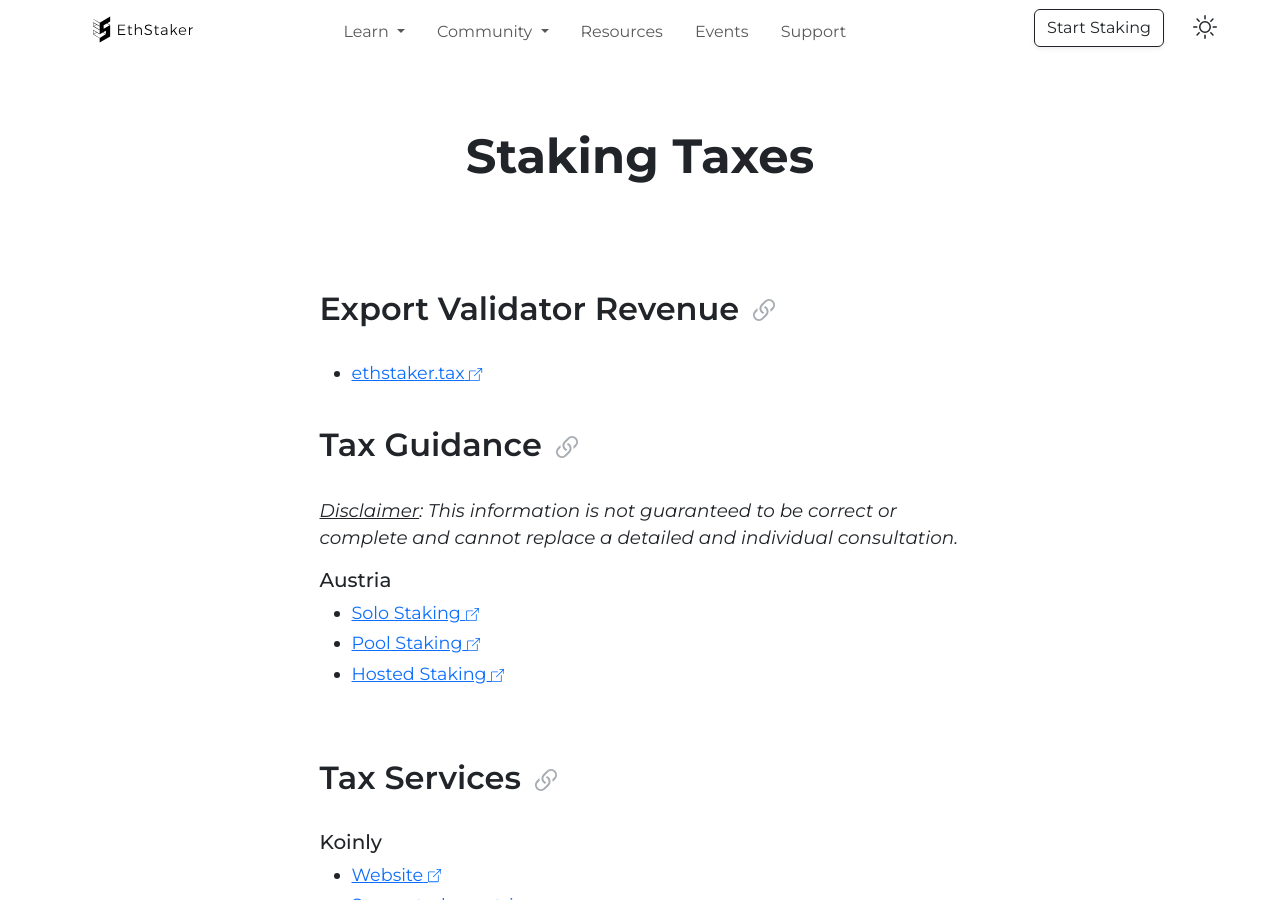
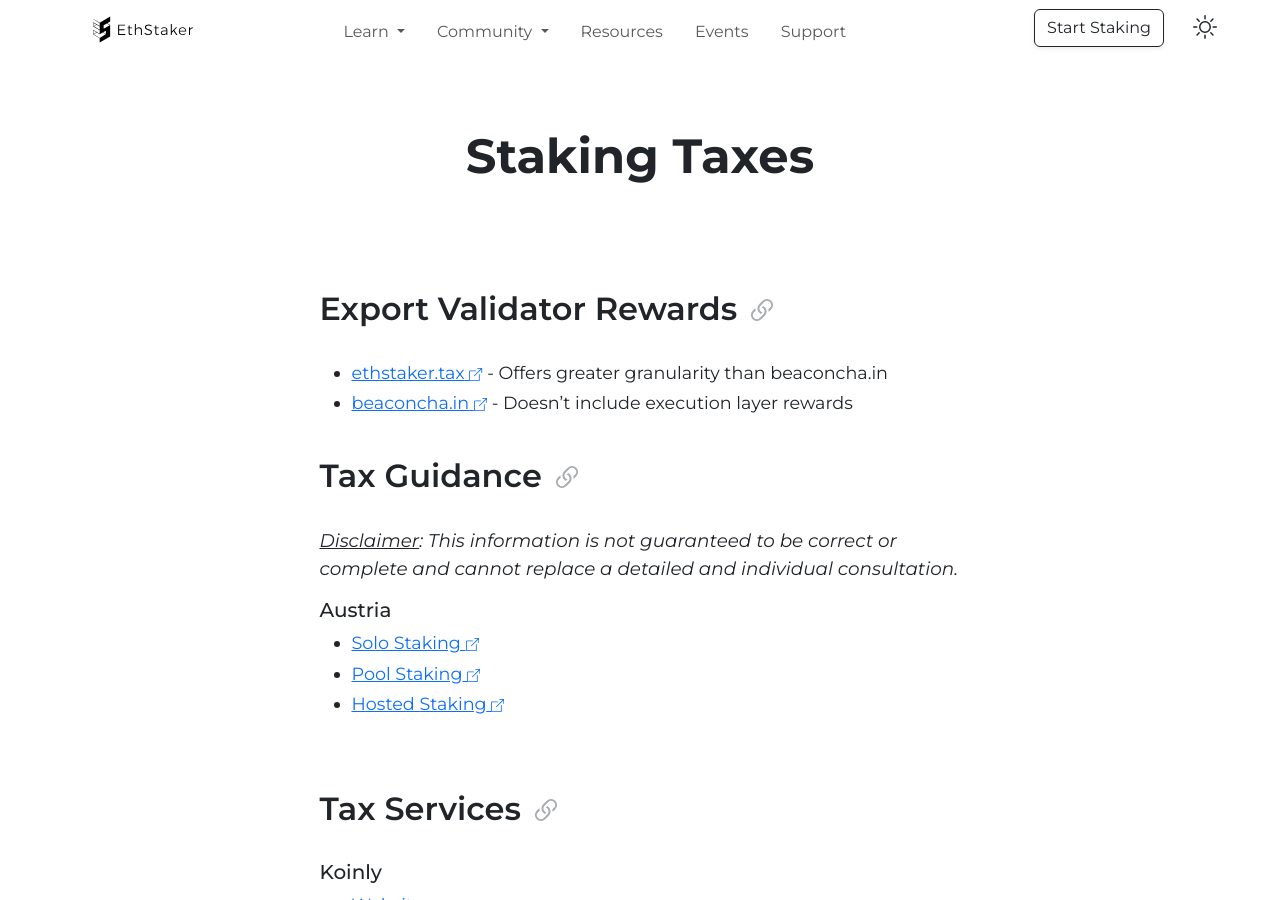
Before and after one commit to eth-educators/website, a Jekyll site: the page built from tax.md, in a window 1280 px wide and 900 px high. Built offline with Jekyll 4.4.1, drawn with Linux system fonts in a browser that asks for light colours.

Commit message:
add to export section

```diff
--- a/tax.md
+++ b/tax.md
@@ -5,9 +5,10 @@
 ---
 
 
-## Export Validator Revenue
+## Export Validator Rewards
 
-- [ethstaker.tax](https://ethstaker.tax)
+- [ethstaker.tax](https://ethstaker.tax) - Offers greater granularity than beaconcha.in
+- [beaconcha.in](https://beaconcha.in/rewards) - Doesn't include execution layer rewards
 
 
 ## Tax Guidance
```
